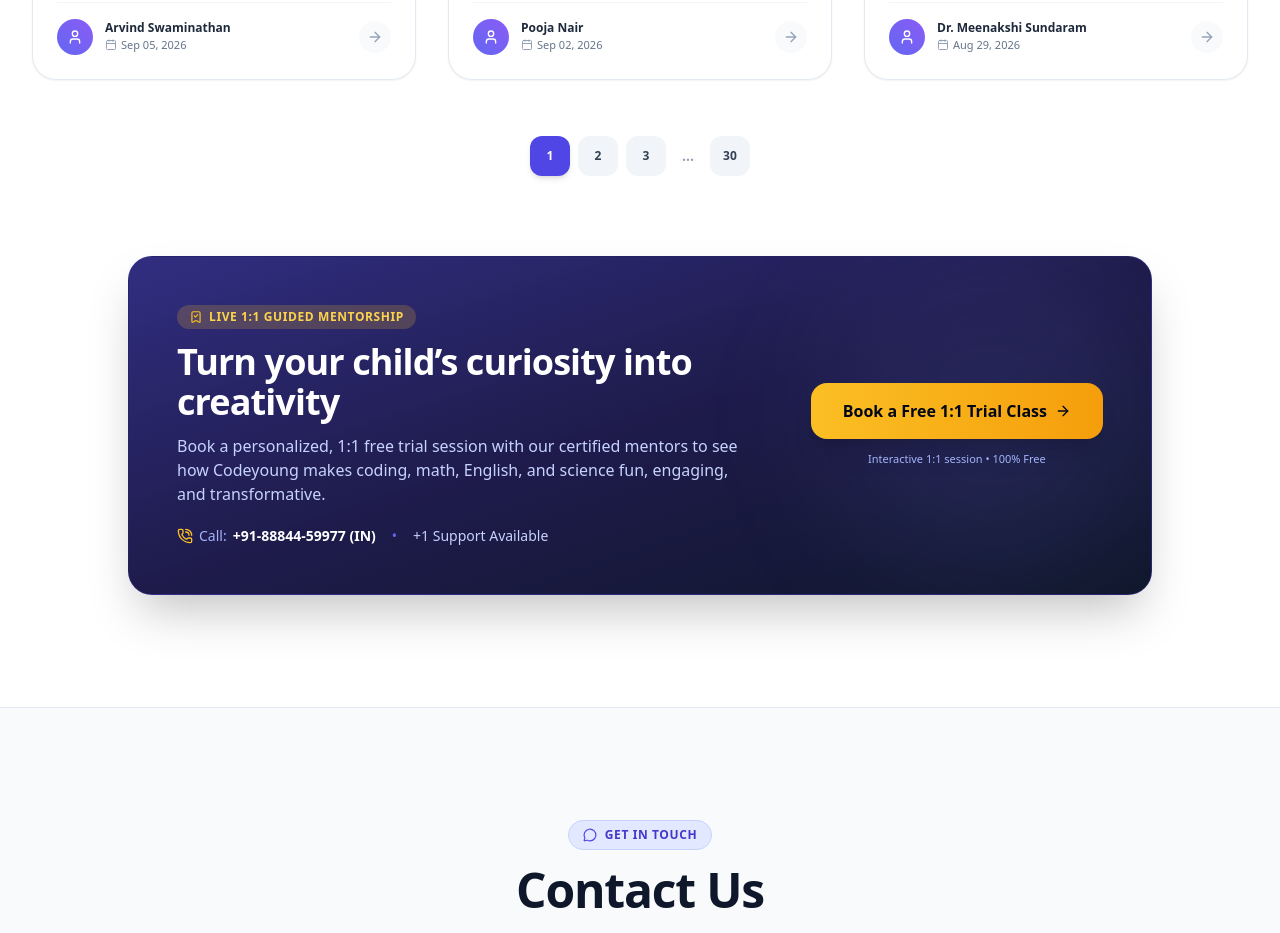
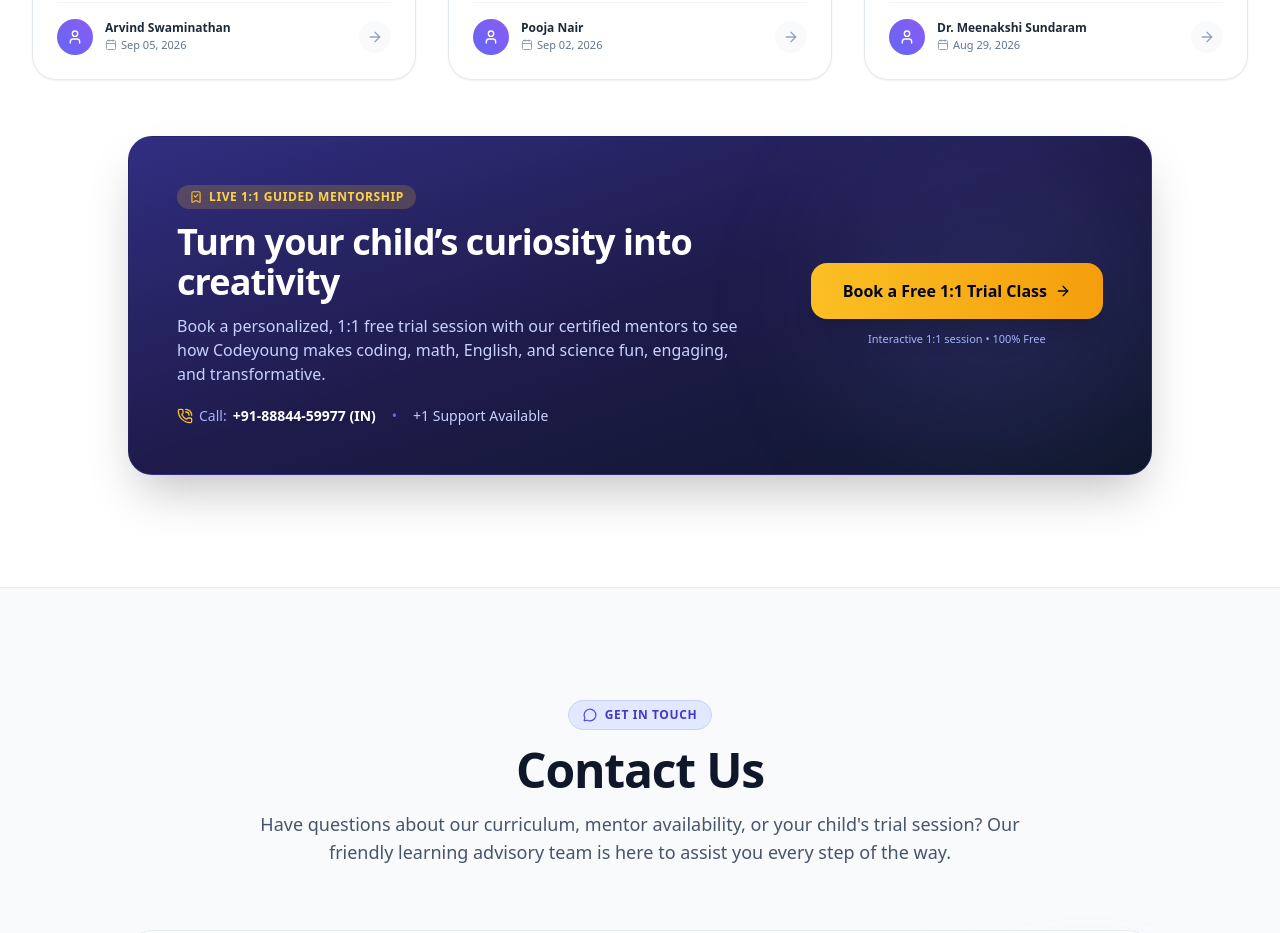
Before and after one commit to NischithGowdaR/code_young, a React (Vite) app in the folder client/: page / in a window 1280 px wide. Shown: the part 7320-8253 px from the top of the page. Built offline with nearby package versions, Linux system fonts and the light colour scheme; no server answers.

Commit message:
fix: remove pagination numbers from blog and enhance mobile responsiveness

```diff
--- a/client/src/components/BlogSection.tsx
+++ b/client/src/components/BlogSection.tsx
@@ -150,7 +150,6 @@ export const SAMPLE_BLOG_POSTS: BlogPost[] = [
 export const BlogSection: React.FC = () => {
   const [activeCategory, setActiveCategory] = useState<string>('All Articles');
   const [searchQuery, setSearchQuery] = useState<string>('');
-  const [currentPage, setCurrentPage] = useState<number>(1);
 
   const filteredPosts = useMemo(() => {
     return SAMPLE_BLOG_POSTS.filter((post) => {
@@ -197,7 +196,6 @@ export const BlogSection: React.FC = () => {
               value={searchQuery}
               onChange={(e) => {
                 setSearchQuery(e.target.value);
-                setCurrentPage(1);
               }}
               placeholder="Search articles by topic, skill, or educator..."
               className="w-full pl-10 pr-4 py-2.5 text-sm bg-slate-50 border border-slate-200 rounded-2xl focus:outline-none focus:ring-2 focus:ring-indigo-500 focus:bg-white transition-all shadow-xs"
@@ -223,7 +221,6 @@ export const BlogSection: React.FC = () => {
                   type="button"
                   onClick={() => {
                     setActiveCategory(category);
-                    setCurrentPage(1);
                   }}
                   className={`px-4 py-2 rounded-xl text-xs sm:text-sm font-semibold transition-all duration-200 ${
                     isActive
@@ -331,51 +328,6 @@ export const BlogSection: React.FC = () => {
           </div>
         )}
 
-        {/* 5. Pagination / Load More */}
-        <div className="flex items-center justify-center gap-2 mb-20">
-          <button
-            type="button"
-            onClick={() => setCurrentPage(1)}
-            className={`w-10 h-10 rounded-xl text-xs font-bold transition-colors ${
-              currentPage === 1
-                ? 'bg-indigo-600 text-white shadow-md'
-                : 'bg-slate-100 text-slate-700 hover:bg-slate-200'
-            }`}
-          >
-            1
-          </button>
-          <button
-            type="button"
-            onClick={() => setCurrentPage(2)}
-            className={`w-10 h-10 rounded-xl text-xs font-bold transition-colors ${
-              currentPage === 2
-                ? 'bg-indigo-600 text-white shadow-md'
-                : 'bg-slate-100 text-slate-700 hover:bg-slate-200'
-            }`}
-          >
-            2
-          </button>
-          <button
-            type="button"
-            onClick={() => setCurrentPage(3)}
-            className={`w-10 h-10 rounded-xl text-xs font-bold transition-colors ${
-              currentPage === 3
-                ? 'bg-indigo-600 text-white shadow-md'
-                : 'bg-slate-100 text-slate-700 hover:bg-slate-200'
-            }`}
-          >
-            3
-          </button>
-          <span className="px-2 text-slate-400 text-sm font-bold">&hellip;</span>
-          <button
-            type="button"
-            onClick={() => setCurrentPage(30)}
-            className="w-10 h-10 rounded-xl text-xs font-bold bg-slate-100 text-slate-700 hover:bg-slate-200 transition-colors"
-          >
-            30
-          </button>
-        </div>
-
         {/* 6. Bottom CTA Section */}
         <div className="max-w-5xl mx-auto rounded-3xl bg-gradient-to-br from-indigo-900 via-indigo-950 to-slate-900 text-white p-8 sm:p-12 shadow-2xl relative overflow-hidden border border-indigo-800/40">
           {/* Subtle decorative glow */}
```
